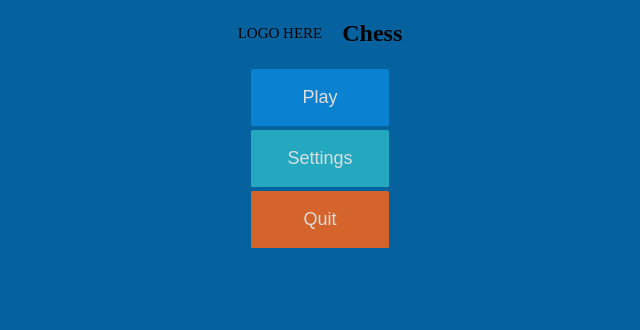
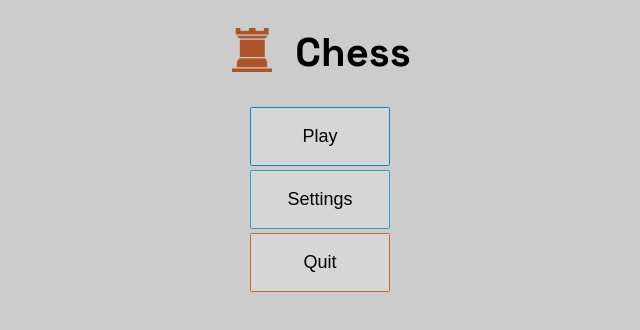
Before and after one commit to NomaanAkhtar64/chess, a React (Create React App) app: page / in a window 1280 px wide. Shown: the top 330 px of the page, without its empty margins (320-960 px from the left). Built offline with nearby package versions, Linux system fonts and the light colour scheme.

Commit message:
UI Screen CSS

```diff
--- a/src/App.css
+++ b/src/App.css
@@ -1,3 +1,7 @@
+@import url("https://fonts.googleapis.com/css2?family=Space+Grotesk:wght@300;400;500;700&display=swap");
+
 body {
   margin: 0px;
+  background: #ccc;
+  font-family: "Space Grotesk", sans-serif;
 }
--- a/src/components/UIScreen.jsx
+++ b/src/components/UIScreen.jsx
@@ -5,17 +5,38 @@ const UIScreen = ({ onPlayRequest, onSettingsRequest, onQuitRequest }) => {
   return (
     <div className="ui-screen ">
       <div className="logo-title">
-        <div className="logo">LOGO HERE</div>
-        <h2>Chess</h2>
+        <div className="logo">
+          <svg
+            width="46"
+            height="46"
+            viewBox="0 0 237 260"
+            fill="none"
+            xmlns="http://www.w3.org/2000/svg"
+          >
+            <path
+              d="M2 231.053H28.9474V195.531L46.0957 173.483V68.1435L22.823 46.0957V2H55.8947V17.9234H97.5407V2H141.636V17.9234H182.057V2H216.354V46.0957L194.306 68.1435V173.483L207.78 195.531V231.053H234.727V258H2V231.053Z"
+              fill="#ad5428"
+            />
+            <path
+              d="M28.9474 231.053H2V258H234.727V231.053H207.78M28.9474 231.053V195.531L46.0957 173.483M28.9474 231.053H207.78M46.0957 173.483V68.1435M46.0957 173.483H194.306M46.0957 68.1435L22.823 46.0957M46.0957 68.1435H194.306M22.823 46.0957V2H55.8947V17.9234H97.5407V2H141.636V17.9234H182.057V2H216.354V46.0957M22.823 46.0957H216.354M216.354 46.0957L194.306 68.1435M194.306 68.1435V173.483M194.306 173.483L207.78 195.531V231.053"
+              stroke="#ccc"
+              stroke-width="7"
+            />
+          </svg>
+        </div>
+        <h1 style={{ marginLeft: "20px" }}>Chess</h1>
       </div>
       <div className="controls">
-        <button className="b2 p-fh primary" onClick={onPlayRequest}>
+        <button className="b2 p-fh outline primary" onClick={onPlayRequest}>
           Play
         </button>
-        <button className="b2 p-fh secondary" onClick={onSettingsRequest}>
+        <button
+          className="b2 p-fh outline secondary"
+          onClick={onSettingsRequest}
+        >
           Settings
         </button>
-        <button className="b2 p-fh danger" onClick={onQuitRequest}>
+        <button className="b2 p-fh outline danger" onClick={onQuitRequest}>
           Quit
         </button>
       </div>
--- a/src/generics.css
+++ b/src/generics.css
@@ -17,9 +17,17 @@
 .b2 {
   --active-size: 18px;
 }
+/* HEADINGS
+--------*/
+h1 {
+  font-size: 40px;
+}
 h2 {
   font-size: 24px;
 }
+
+/* BUTTONS
+-------*/
 button {
   --blank-text: #000;
   --fill-text: #dedede;
@@ -36,7 +44,7 @@ button:active {
 }
 button.outline {
   color: var(--blank-text);
-  background: rgba(255, 255, 255, 0.4);
+  background: rgba(255, 255, 255, 0.2);
   border-width: calc(var(--active-size) / 12);
   border-style: solid;
   border-color: var(--color);
@@ -46,33 +54,16 @@ button.outline:active {
   color: var(--fill-text);
   border-color: var(--active-color);
 }
-
-.bg-blue {
-  background: #0a82d1;
-}
-.bg-darkblue {
-  background: #06629e;
-}
-.bg-lightblue {
-  background: #24a8bf;
-}
-.bg-darkgrey {
-  background: #333;
-}
-.bg-lightblack {
-  background: #222;
-}
 button.primary {
   --color: #0a82d1;
   --active-color: #06629e;
 }
-
 button.secondary {
   --color: #24a8bf;
   --active-color: #32c9e3;
 }
-
 button.danger {
   --color: #d4642c;
   --active-color: #ad5428;
 }
+/*  */
--- a/src/index.js
+++ b/src/index.js
@@ -5,9 +5,7 @@ import reportWebVitals from "./reportWebVitals";
 
 ReactDOM.render(
   <React.StrictMode>
-    <div className="main bg-darkblue">
-      <App />
-    </div>
+    <App />
   </React.StrictMode>,
   document.getElementById("root")
 );
```
